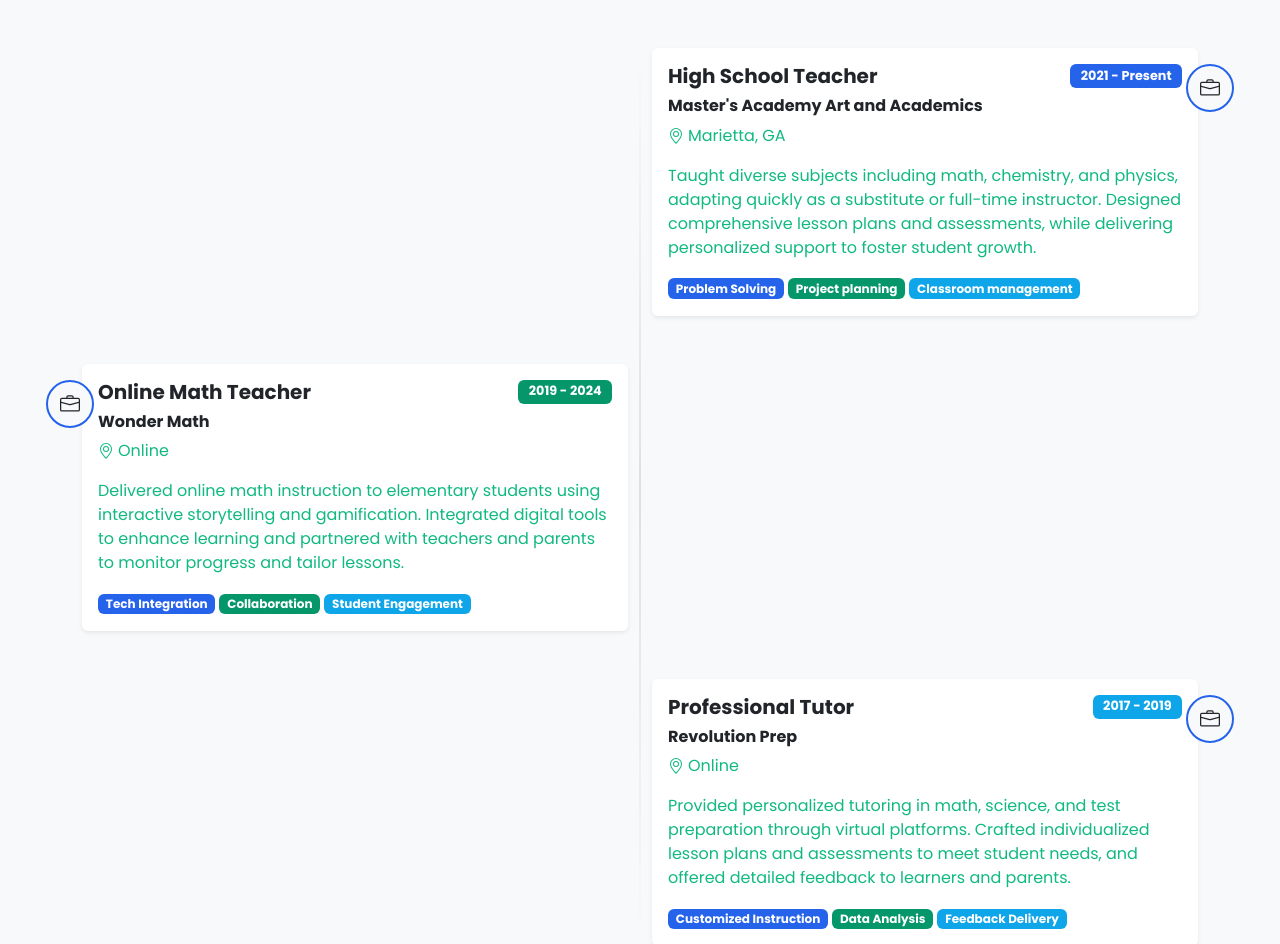
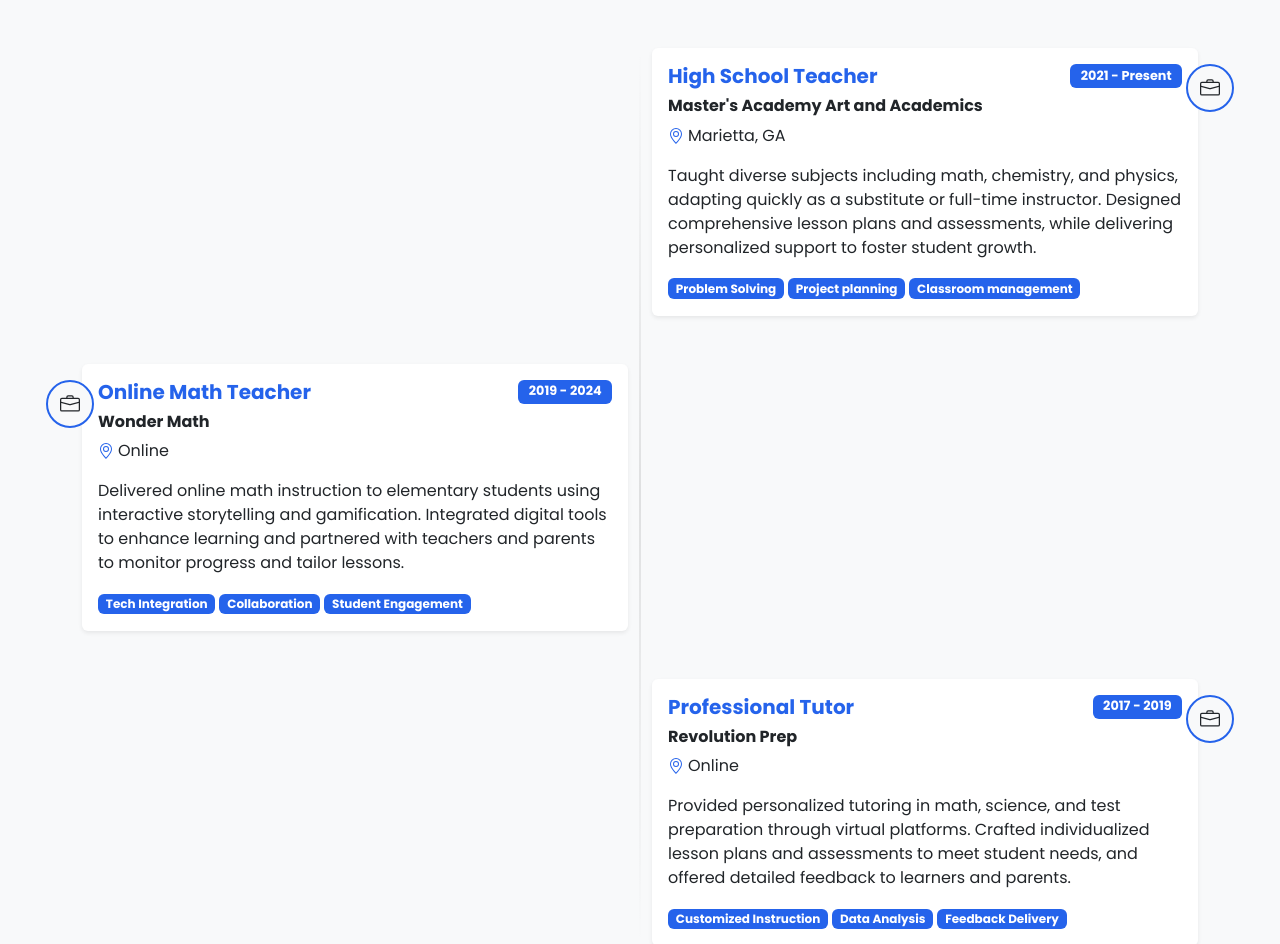
Before and after one commit to HIPgirl95/hannah-hogan-portfolio, a React (Create React App) app: page / in a window 1280 px wide. Shown: the part 3688-4632 px from the top of the page. Built offline with nearby package versions, Linux system fonts and the light colour scheme; a web font is replaced by a local one.

Commit message:
recoloring experience

```diff
--- a/src/components/Experience.jsx
+++ b/src/components/Experience.jsx
@@ -6,11 +6,10 @@ function Experience() {
     <section id="experience" className="experience-section py-5 bg-light">
       <Container className="py-5">
         <div className="text-center mb-5">
-          <h2 className="display-5 fw-bold">Work Experience</h2>
-          <p
-            className="lead text-secondary mx-auto"
-            style={{ maxWidth: "700px" }}
-          >
+          <h2 className="display-5 fw-bold">
+            Work <span className="colored-text"> Experience</span>
+          </h2>
+          <p className="lead mx-auto" style={{ maxWidth: "700px" }}>
             My professional journey and the companies I've worked with.
           </p>
         </div>
@@ -29,7 +28,9 @@ function Experience() {
               <Card className="border-0 shadow-sm">
                 <Card.Body>
                   <div className="d-flex justify-content-between align-items-center mb-2">
-                    <h3 className="h5 fw-bold mb-0">High School Teacher</h3>
+                    <h3 className="h5 fw-bold mb-0 colored-text">
+                      High School Teacher
+                    </h3>
                     <Badge bg="primary" className="date-badge">
                       2021 - Present
                     </Badge>
@@ -37,10 +38,10 @@ function Experience() {
                   <h4 className="h6 fw-bold mb-2">
                     Master's Academy Art and Academics
                   </h4>
-                  <div className="d-flex align-items-center text-secondary mb-3">
-                    <BsGeoAlt className="me-1" /> Marietta, GA
+                  <div className="d-flex align-items-center mb-3">
+                    <BsGeoAlt className="me-1 colored-text" /> Marietta, GA
                   </div>
-                  <p className="text-secondary">
+                  <p>
                     Taught diverse subjects including math, chemistry, and
                     physics, adapting quickly as a substitute or full-time
                     instructor. Designed comprehensive lesson plans and
@@ -48,13 +49,9 @@ function Experience() {
                     student growth.
                   </p>
                   <div className="mt-3">
-                    <Badge bg="primary" className="me-1">
-                      Problem Solving
-                    </Badge>
-                    <Badge bg="success" className="me-1">
-                      Project planning
-                    </Badge>
-                    <Badge bg="info">Classroom management</Badge>
+                    <Badge className="me-1">Problem Solving</Badge>
+                    <Badge className="me-1">Project planning</Badge>
+                    <Badge>Classroom management</Badge>
                   </div>
                 </Card.Body>
               </Card>
@@ -70,29 +67,25 @@ function Experience() {
               <Card className="border-0 shadow-sm">
                 <Card.Body>
                   <div className="d-flex justify-content-between align-items-center mb-2">
-                    <h3 className="h5 fw-bold mb-0">Online Math Teacher</h3>
-                    <Badge bg="success" className="date-badge">
-                      2019 - 2024
-                    </Badge>
+                    <h3 className="h5 fw-bold mb-0 colored-text">
+                      Online Math Teacher
+                    </h3>
+                    <Badge className="date-badge">2019 - 2024</Badge>
                   </div>
                   <h4 className="h6 fw-bold mb-2">Wonder Math</h4>
-                  <div className="d-flex align-items-center text-secondary mb-3">
-                    <BsGeoAlt className="me-1" /> Online
+                  <div className="d-flex align-items-center mb-3">
+                    <BsGeoAlt className="me-1 colored-text" /> Online
                   </div>
-                  <p className="text-secondary">
+                  <p>
                     Delivered online math instruction to elementary students
                     using interactive storytelling and gamification. Integrated
                     digital tools to enhance learning and partnered with
                     teachers and parents to monitor progress and tailor lessons.
                   </p>
                   <div className="mt-3">
-                    <Badge bg="primary" className="me-1">
-                      Tech Integration
-                    </Badge>
-                    <Badge bg="success" className="me-1">
-                      Collaboration
-                    </Badge>
-                    <Badge bg="info">Student Engagement</Badge>
+                    <Badge className="me-1">Tech Integration</Badge>
+                    <Badge className="me-1">Collaboration</Badge>
+                    <Badge>Student Engagement</Badge>
                   </div>
                 </Card.Body>
               </Card>
@@ -112,16 +105,16 @@ function Experience() {
               <Card className="border-0 shadow-sm">
                 <Card.Body>
                   <div className="d-flex justify-content-between align-items-center mb-2">
-                    <h3 className="h5 fw-bold mb-0">Professional Tutor</h3>
-                    <Badge bg="info" className="date-badge">
-                      2017 - 2019
-                    </Badge>
+                    <h3 className="h5 fw-bold mb-0 colored-text">
+                      Professional Tutor
+                    </h3>
+                    <Badge className="date-badge">2017 - 2019</Badge>
                   </div>
                   <h4 className="h6 fw-bold mb-2">Revolution Prep</h4>
-                  <div className="d-flex align-items-center text-secondary mb-3">
-                    <BsGeoAlt className="me-1" /> Online
+                  <div className="d-flex align-items-center mb-3">
+                    <BsGeoAlt className="me-1 colored-text" /> Online
                   </div>
-                  <p className="text-secondary">
+                  <p>
                     Provided personalized tutoring in math, science, and test
                     preparation through virtual platforms. Crafted
                     individualized lesson plans and assessments to meet student
@@ -129,13 +122,9 @@ function Experience() {
                     parents.
                   </p>
                   <div className="mt-3">
-                    <Badge bg="primary" className="me-1">
-                      Customized Instruction
-                    </Badge>
-                    <Badge bg="success" className="me-1">
-                      Data Analysis
-                    </Badge>
-                    <Badge bg="info">Feedback Delivery</Badge>
+                    <Badge className="me-1">Customized Instruction</Badge>
+                    <Badge className="me-1">Data Analysis</Badge>
+                    <Badge>Feedback Delivery</Badge>
                   </div>
                 </Card.Body>
               </Card>
```
